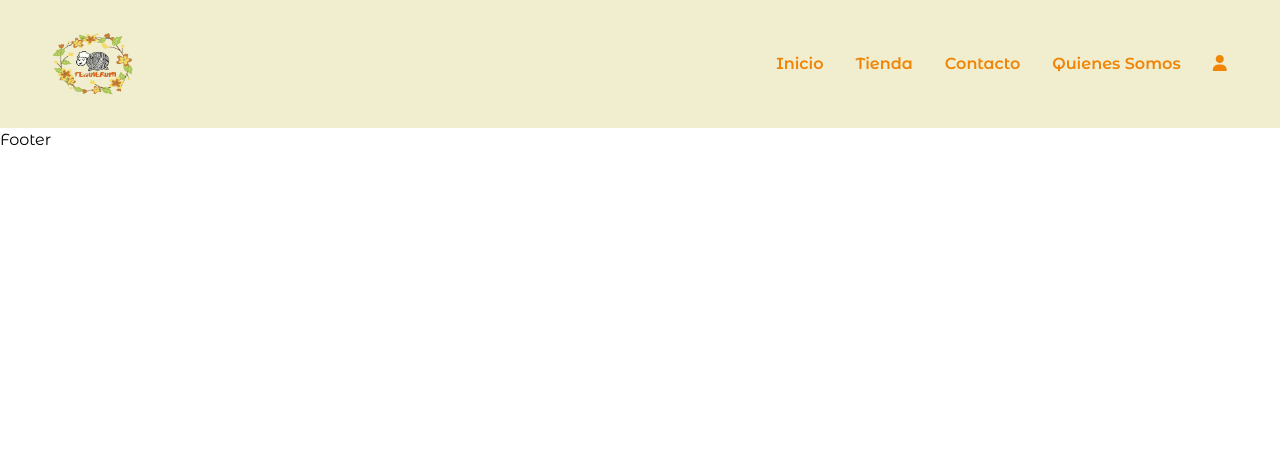
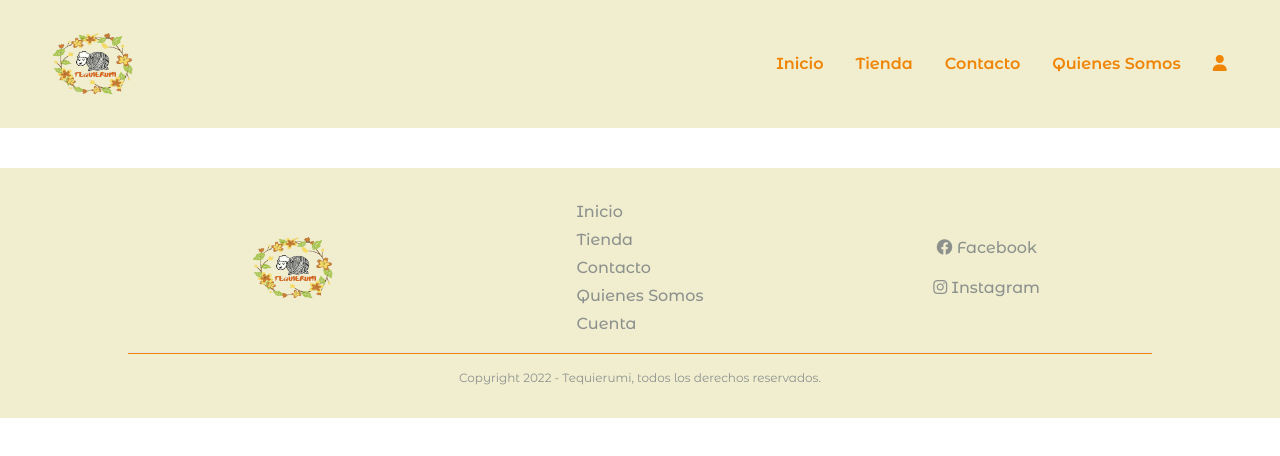
Before and after one commit to RamunnoAJ/tequierumi-v2, a React (Vite) app: page / in a window 1280 px wide. Shown: the top 456 px of the page. Built offline with nearby package versions, Linux system fonts and the light colour scheme.

Commit message:
add: footer component

```diff
--- a/src/components/Footer.jsx
+++ b/src/components/Footer.jsx
@@ -1,7 +1,84 @@
 import React from 'react'
+import { Link } from 'react-router-dom'
+import Logo from './icons/Logo'
 
 function Footer() {
-  return <div>Footer</div>
+  const fbLink = 'https://www.facebook.com/tequierumi.amigurumis.5'
+  const igLink = 'https://www.instagram.com/tequierumi/'
+
+  return (
+    <footer className='bg-primary-400 py-8 mt-10'>
+      <div className='max-w-5xl mx-auto w-11/12 grid grid-cols-2 md:grid-cols-3 gap-4 justify-items-center items-center'>
+        <Link to={'/'}>
+          <Logo />
+        </Link>
+        <div className='flex flex-col md:flex-row items-center justify-center gap-4'>
+          <ul className='text-gray-600 opacity-60 font-medium flex flex-col  gap-1'>
+            <li>
+              <Link
+                to={'/'}
+                className='hover:text-accent-400 transition-all duration-300 ease-out'
+              >
+                Inicio
+              </Link>
+            </li>
+            <li>
+              <Link
+                to={'/store'}
+                className='hover:text-accent-400 transition-all duration-300 ease-out'
+              >
+                Tienda
+              </Link>
+            </li>
+            <li>
+              <Link
+                to={'/contact'}
+                className='hover:text-accent-400 transition-all duration-300 ease-out'
+              >
+                Contacto
+              </Link>
+            </li>
+            <li>
+              <Link
+                to={'/about-us'}
+                className='hover:text-accent-400 transition-all duration-300 ease-out'
+              >
+                Quienes Somos
+              </Link>
+            </li>
+            <li>
+              <Link
+                to={'/login'}
+                className='hover:text-accent-400 transition-all duration-300 ease-out'
+              >
+                Cuenta
+              </Link>
+            </li>
+          </ul>
+        </div>
+        <div className='flex md:flex-col items-center justify-center gap-4 text-gray-600 opacity-60 text-l col-span-2 md:col-span-1 font-medium'>
+          <a
+            href={fbLink}
+            target='_blank'
+            className='hover:text-accent-400 transition-all duration-300 ease-out'
+          >
+            <i className='fa-brands fa-facebook'></i> Facebook
+          </a>
+          <a
+            href={igLink}
+            target='_blank'
+            className='hover:text-accent-400 transition-all duration-300 ease-out'
+          >
+            <i className='fa-brands fa-instagram'></i> Instagram
+          </a>
+        </div>
+        <hr className=' h-[1.5px] w-full bg-accent-400 col-span-3' />
+        <p className='col-span-3 text-gray-600 text-xs opacity-60'>
+          Copyright 2022 - Tequierumi, todos los derechos reservados.
+        </p>
+      </div>
+    </footer>
+  )
 }
 
 export default Footer
```
